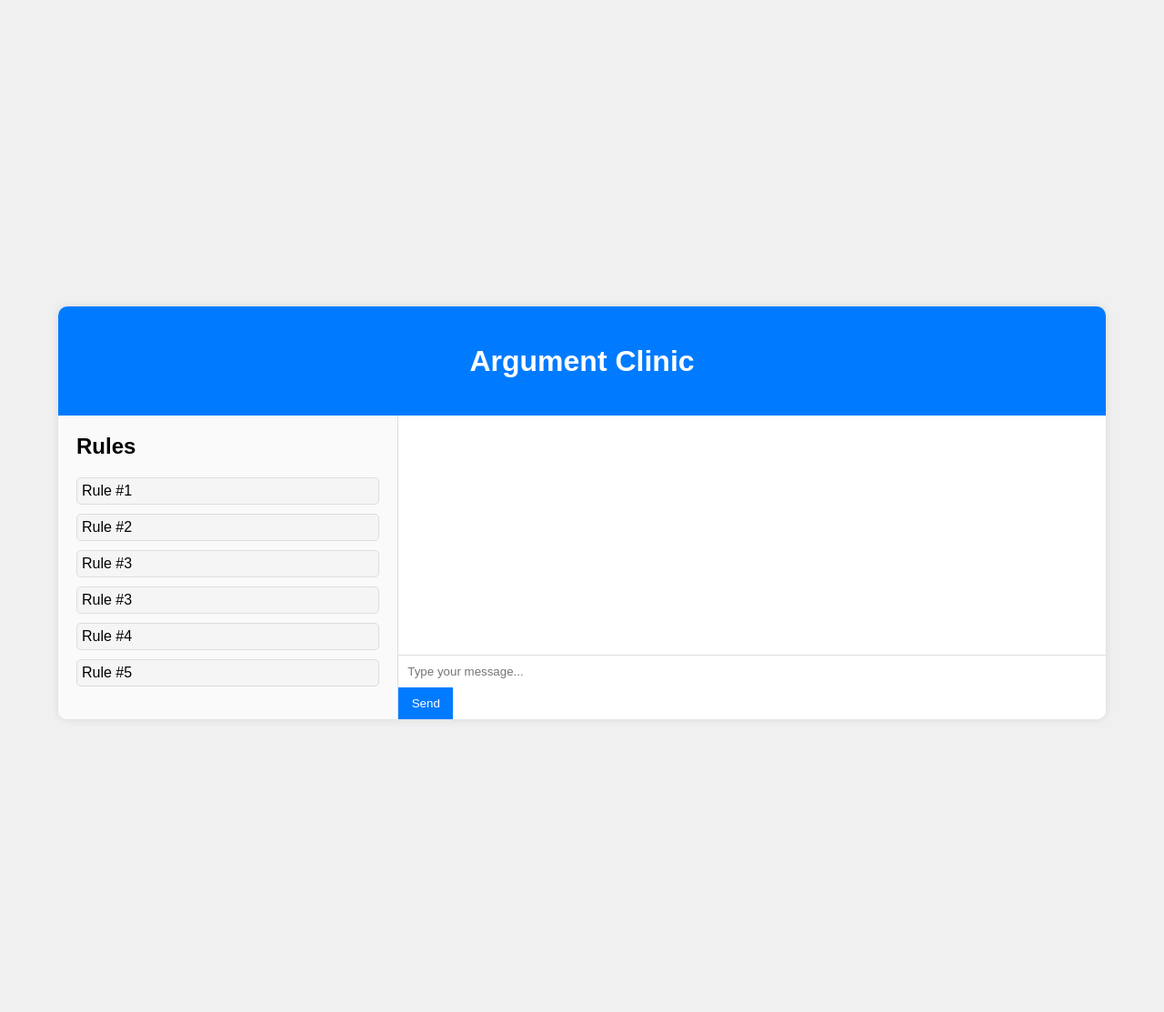
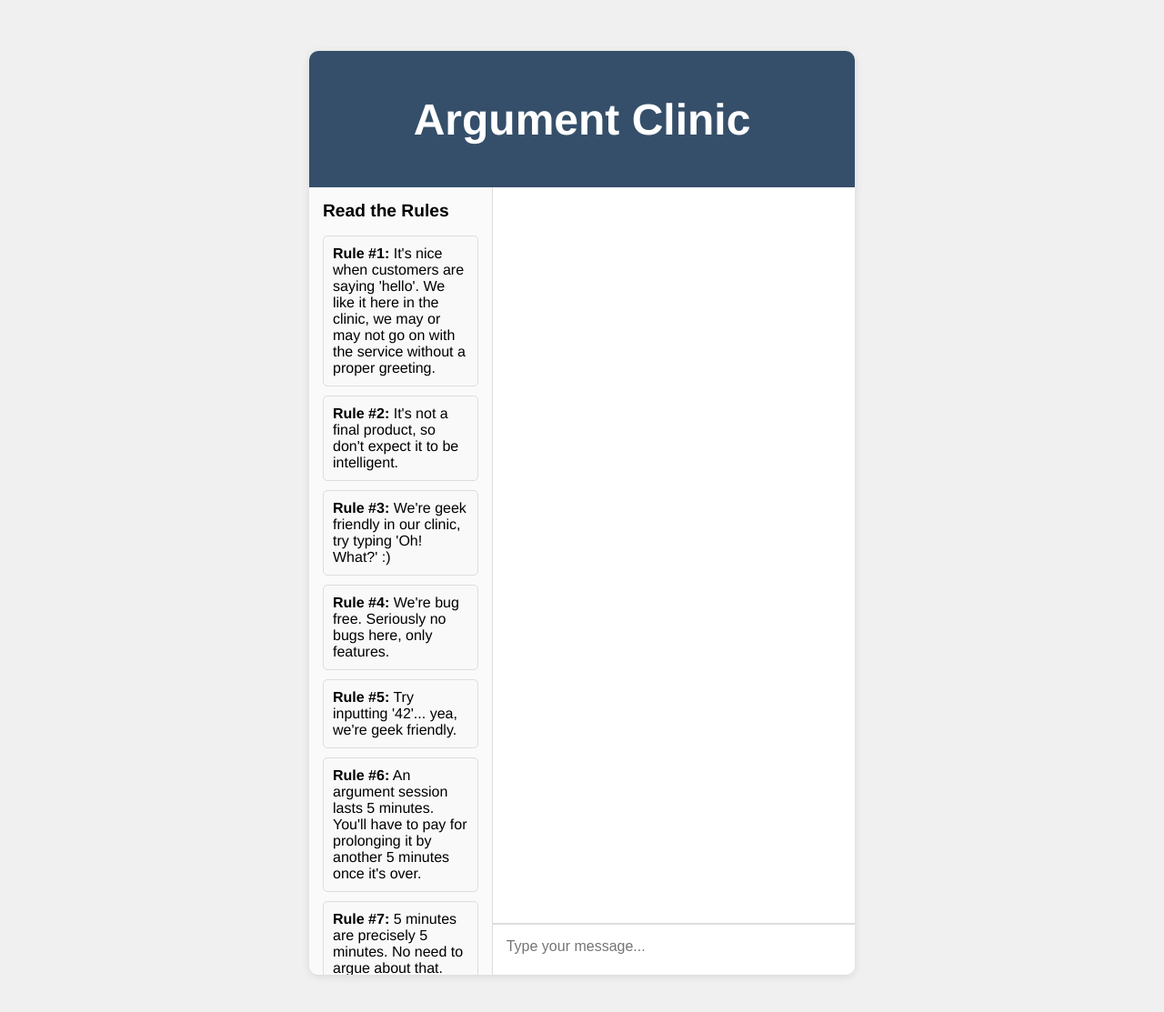
Before and after one commit to IgorDiamandi/ArgumentClinic, a Flask app: template templates/index.html in a window 1280 px wide. Shown: the top 1113 px of the page at 91% size. Run offline with Flask 3, Linux system fonts and the light colour scheme; the template is opened without the code that fills it, so the values that code supplies are empty.

Commit message:
Moving all the possible logics from JS to the back end

```diff
--- a/app.py
+++ b/app.py
@@ -1,20 +1,42 @@
-from flask import Flask, request, jsonify, render_template
+from flask import Flask, render_template, request, jsonify
+from timer_manager import add_client, get_client_status, reset_client_status
+from conversation_manager import ConversationManager
 from rules_manager.rules_manager import RulesManager
-from conversation_manager import ConversationManager
 
 app = Flask(__name__)
+
+# Initialize the RulesManager and ConversationManager
 rules_manager = RulesManager()
 conversation_manager = ConversationManager(rules_manager)
 
 @app.route('/')
 def index():
+    user_id = request.remote_addr  # Use IP address as a simple user identifier
+    add_client(user_id)
     return render_template('index.html')
 
 @app.route('/get_response', methods=['POST'])
 def get_response():
+    user_id = request.remote_addr
     user_input = request.json.get('user_input')
-    response = conversation_manager.get_response(user_input)
+    client_status = get_client_status(user_id)
+    if client_status['paid']:
+        response = conversation_manager.get_response(user_input)  # Use user_input to get the response
+    else:
+        response = "I'm very sorry, but I told you I'm not allowed to argue unless you've paid."
     return jsonify({'response': response})
+
+@app.route('/check_status', methods=['GET'])
+def check_status():
+    user_id = request.remote_addr
+    client_status = get_client_status(user_id)
+    return jsonify({'message': client_status['message'], 'paid': client_status['paid']})
+
+@app.route('/pay', methods=['POST'])
+def pay():
+    user_id = request.remote_addr
+    reset_client_status(user_id)
+    return jsonify({'message': "Here you are, go on then!"})
 
 if __name__ == "__main__":
     app.run(debug=True)
--- a/rules_manager/rules_manager.py
+++ b/rules_manager/rules_manager.py
@@ -2,14 +2,14 @@ import json
 import re
 
 class RulesManager:
-    def __init__(self, rules_file='rules_manager\\rules.json'):
+    def __init__(self, rules_file='rules_manager/rules.json'):
         self.rules_file = rules_file
         self.load_rules()
 
     def load_rules(self):
         with open(self.rules_file, 'r') as file:
             data = json.load(file)
-            self.default_response = data.get('default', "default response from the code:(")
+            self.default_response = data.get('default', "No it isn't!")
             self.rules = [(re.compile(rule['pattern'], re.IGNORECASE), rule['response']) for rule in data.get('rules', [])]
 
     def get_response(self, user_input):
--- a/static/css/styles.css
+++ b/static/css/styles.css
@@ -1,5 +1,5 @@
 body {
-    font-family: Arial, sans-serif;
+    font-family: 'Helvetica Neue', Arial, sans-serif;
     display: flex;
     justify-content: center;
     align-items: center;
@@ -9,52 +9,57 @@ body {
 }
 
 .container {
-    width: 90%;
-    max-width: 1200px;
+    width: 100%;
+    max-width: 600px;
     background-color: #fff;
     border-radius: 10px;
-    box-shadow: 0 0 10px rgba(0, 0, 0, 0.1);
-    overflow: hidden;
+    box-shadow: 0 2px 10px rgba(0, 0, 0, 0.1);
     display: flex;
     flex-direction: column;
-    max-height: 90vh; /* Added max-height to limit the container height */
+    overflow: hidden;
+    max-height: 90vh; /* Limit the height of the container */
 }
 
 .header {
-    background-color: #007bff;
+    background-color: #354f6a;
     color: white;
-    padding: 20px;
+    padding: 15px;
     text-align: center;
+    font-size: 1.5em;
+    font-weight: bold;
+    box-shadow: 0 2px 4px rgba(0, 0, 0, 0.1);
 }
 
 .content {
     display: flex;
     flex-direction: row;
     flex-grow: 1;
-    overflow: hidden; /* Added overflow hidden to prevent content overflow */
+    overflow: hidden; /* Prevent overflow */
 }
 
 .rules-container {
     width: 30%;
-    padding: 20px;
+    padding: 15px;
     background-color: #fafafa;
     border-right: 1px solid #ddd;
-    overflow-y: auto; /* Added overflow-y auto to enable scrolling */
+    overflow-y: auto; /* Enable vertical scrolling */
 }
 
 .rules-container h2 {
     margin-top: 0;
+    font-size: 1.2em;
 }
 
 .rules-container ul {
     list-style-type: none;
     padding: 0;
+    margin: 0;
 }
 
 .rules-container li {
     margin-bottom: 10px;
-    padding: 5px;
-    background-color: #f5f5f5;
+    padding: 10px;
+    background-color: #f9f9f9;
     border: 1px solid #ddd;
     border-radius: 5px;
 }
@@ -69,43 +74,43 @@ body {
 .chat-box {
     flex-grow: 1;
     padding: 10px;
-    overflow-y: auto; /* Added overflow-y auto to enable scrolling */
+    overflow-y: auto; /* Enable vertical scrolling */
     border-bottom: 1px solid #ddd;
-    max-height: 70vh; /* Added max-height to limit the chat box height */
+    max-height: 70vh; /* Limit the chat box height */
 }
 
 .chat-message {
     margin-bottom: 10px;
-    padding: 5px;
-    border-radius: 5px;
+    padding: 10px;
+    border-radius: 10px;
+    max-width: 80%;
+    position: relative;
 }
 
 .user-message {
     background-color: #dcf8c6;
-    text-align: right;
+    align-self: flex-end;
+    margin-right: 10px;
 }
 
 .bot-message {
     background-color: #f1f1f1;
-    text-align: left;
-}
-
-#user-input {
-    border: none;
-    padding: 10px;
-    width: calc(100% - 80px);
-}
-
-#send-button {
-    border: none;
-    background-color: #007bff;
-    color: white;
-    padding: 10px;
-    width: 60px;
-    cursor: pointer;
+    align-self: flex-start;
+    margin-left: 10px;
 }
 
 .chat-actor {
     font-weight: bold;
     margin-bottom: 5px;
+    display: block;
+    font-size: 0.9em;
 }
+
+#user-input {
+    border: none;
+    padding: 15px;
+    width: 100%;
+    font-size: 1em;
+    border-top: 1px solid #ddd;
+    outline: none;
+}
--- /dev/null
+++ b/static/guide.json
@@ -0,0 +1,11 @@
+{
+    "rules": [
+        {"text": "It's nice when customers are saying 'hello'. We like it here in the clinic, we may or may not go on with the service without a proper greeting."},
+        {"text": "It's not a final product, so don't expect it to be intelligent."},
+        {"text": "We're geek friendly in our clinic, try typing 'Oh! What?' :)"},
+        {"text": "We're bug free. Seriously no bugs here, only features."},
+        {"text": "Try inputting '42'... yea, we're geek friendly."},
+        {"text": "An argument session lasts 5 minutes. You'll have to pay for prolonging it by another 5 minutes once it's over."},
+        {"text": "5 minutes are precisely 5 minutes. No need to argue about that."}
+    ]
+}
--- a/static/js/script.js
+++ b/static/js/script.js
@@ -1,8 +1,8 @@
 document.addEventListener('DOMContentLoaded', () => {
     const chatBox = document.getElementById('chat-box');
     const userInput = document.getElementById('user-input');
-    const sendButton = document.getElementById('send-button');
     const rulesList = document.getElementById('rules-list');
+    const prolongButton = document.getElementById('prolong-button');
 
     // Function to append messages to chat
     function appendMessage(actor, message, className) {
@@ -40,24 +40,46 @@ document.addEventListener('DOMContentLoaded', () => {
         appendMessage('MR. BARNARD', data.response, 'bot-message');
     }
 
-    sendButton.addEventListener('click', sendMessage);
     userInput.addEventListener('keypress', (e) => {
         if (e.key === 'Enter') {
             sendMessage();
         }
     });
 
+    prolongButton.addEventListener('click', async () => {
+        const response = await fetch('/pay', {
+            method: 'POST'
+        });
+        const data = await response.json();
+        appendMessage('MR. BARNARD', data.message, 'bot-message');
+        prolongButton.style.display = 'none';
+    });
+
     // Function to load rules
     async function loadRules() {
-        const response = await fetch('/static/rules.json');
+        const response = await fetch('/static/guide.json');
         const data = await response.json();
-        data.rules.forEach(rule => {
+        data.rules.forEach((rule, index) => {
             const listItem = document.createElement('li');
-            listItem.textContent = `${rule.pattern}: ${rule.response}`;
+            listItem.innerHTML = `<b>Rule #${index + 1}:</b> ${rule.text}`;
             rulesList.appendChild(listItem);
         });
     }
 
     // Load rules on page load
     loadRules();
+
+    // Function to check prolongation status
+    async function checkStatus() {
+        const response = await fetch('/check_status');
+        const data = await response.json();
+        if (data.message) {
+            appendMessage('MR. BARNARD', data.message, 'bot-message');
+            prolongButton.style.display = 'block';
+        }
+        setTimeout(checkStatus, 5000); // Poll every 5 seconds
+    }
+
+    // Start checking the prolongation status
+    checkStatus();
 });
--- a/templates/index.html
+++ b/templates/index.html
@@ -13,20 +13,17 @@
         </header>
         <div class="content">
             <div class="rules-container">
-                <h2>Rules</h2>
+                <h2>Read the Rules</h2>
                 <ul id="rules-list">
-                    <li>Rule #1</li>
-                    <li>Rule #2</li>
-                    <li>Rule #3</li>
-                    <li>Rule #3</li>
-                    <li>Rule #4</li>
-                    <li>Rule #5</li>
+                    <!-- Rules will be populated here -->
                 </ul>
             </div>
             <div class="chat-container">
-                <div class="chat-box" id="chat-box"></div>
+                <div class="chat-box" id="chat-box">
+                    <!-- Chat messages will appear here -->
+                </div>
                 <input type="text" id="user-input" placeholder="Type your message...">
-                <button id="send-button">Send</button>
+                <button id="prolong-button" style="display:none;">Pay 5 pounds for another 5 minutes</button>
             </div>
         </div>
     </div>
--- /dev/null
+++ b/timer_manager.py
@@ -0,0 +1,28 @@
+from apscheduler.schedulers.background import BackgroundScheduler
+import random
+
+scheduler = BackgroundScheduler()
+scheduler.start()
+
+clients = {}
+
+def notify_prolongation(user_id):
+    clients[user_id]['paid'] = False
+    clients[user_id]['message'] = "Sorry. The five minutes is up, I’m not allowed to argue anymore. If you want me to go on arguing, you’ll have to pay for another five minutes."
+
+def start_prolongation_timer(user_id):
+    delay = random.randint(20, 30)
+    job_id = f"prolongation_{user_id}"
+    scheduler.add_job(notify_prolongation, 'interval', seconds=delay, id=job_id, replace_existing=True, args=[user_id])
+
+def add_client(user_id):
+    clients[user_id] = {'paid': True, 'message': None}
+    start_prolongation_timer(user_id)
+
+def get_client_status(user_id):
+    return clients.get(user_id, {'paid': True, 'message': None})
+
+def reset_client_status(user_id):
+    clients[user_id]['paid'] = True
+    clients[user_id]['message'] = None
+    start_prolongation_timer(user_id)
```
Also changed, not shown: conversation_manager.py (+0 -11 lines).
